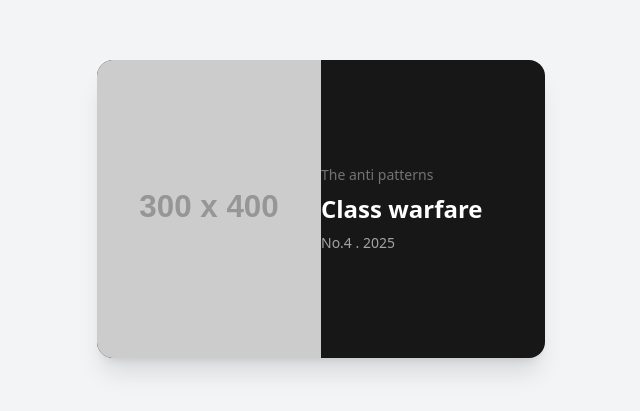
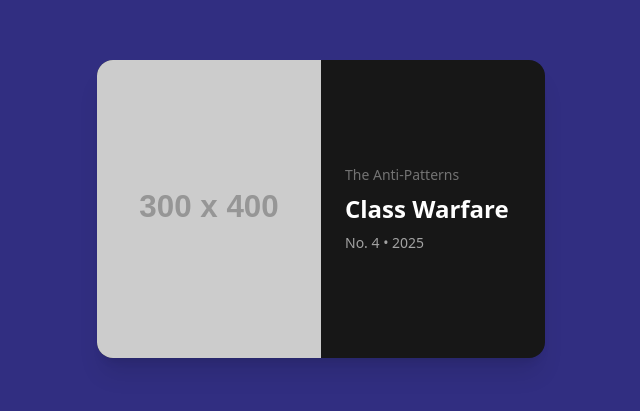
Before and after one commit to nicksakwa/Tailwind-CSS-app-with-NodeJS, a website: page talwindcode.html in a window 1280 px wide. Shown: the part 191-602 px from the top of the page, without its empty margins (319-959 px from the left). Drawn offline with nearby package versions, Linux system fonts and the light colour scheme; placeholder pictures from the web are drawn by us.

Commit message:
updated body styling

```diff
--- a/talwindcode.html
+++ b/talwindcode.html
@@ -8,17 +8,20 @@
     <script src="https://cdn.tailwindcss.com"></script>
 
 </head>
-<body class="bg-gray-100 flex justify-center items-center h-screen">
-    <div class="flex flex-col md:flex-row items-center bg-neutral-900 rounded-2xl shadow-xl overflow-hidden max-w-md">
+<body class="bg-indigo-900 flex justify-center items-center h-screen">
+
+    <div class="flex flex-col md:flex-row items-stretch bg-neutral-900 rounded-2xl shadow-xl overflow-hidden max-w-md">
+
         <div class="w-full md:w-1/2">
-            <img src="https://via.placeholder.com/300x400/4A5568/FFFFFF?Text=Cover" alt="Cover" class="block w-full h-auto">
+            <img src="https://via.placeholder.com/300x400/4A5568/FFFFFF?Text=Cover" alt="Cover" class="block w-full h-full object-cover">
         </div>
 
-        <div class="w-full md:w-1/2 p=6 space-y-2 text-white">
-            <div class="text-sm text-neutral-500">The anti patterns</div>
-            <h2 class="text-2xl font-bold">Class warfare</h2>
-            <p class="text-neutral-400 text-sm">No.4 . 2025</p>
+        <div class="w-full md:w-1/2 p-6 space-y-2 text-white flex flex-col justify-center">
+            <div class="text-sm text-neutral-500">The Anti-Patterns</div>
+            <h2 class="text-2xl font-bold">Class Warfare</h2>
+            <p class="text-neutral-400 text-sm">No. 4 • 2025</p>
         </div>
     </div>
+
 </body>
 </html>
```
